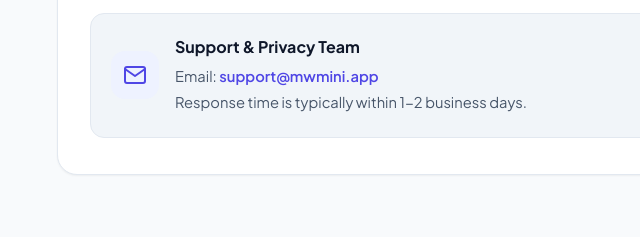
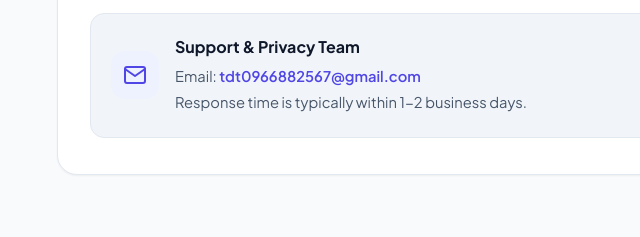
Before and after one commit to tranduytung0966882567/mw_mini_policy, a plain HTML site: page index.html in a window 1280 px wide. Shown: the part 3453-3690 px from the top of the page, 343-983 px from the left. Drawn offline with Linux system fonts and the light colour scheme.

Commit message:
Update support email address in index.html

```diff
--- a/index.html
+++ b/index.html
@@ -243,7 +243,7 @@
           </div>
           <div class="contact-details">
             <h4>Support & Privacy Team</h4>
-            <p>Email: <a href="mailto:support@mwmini.app">support@mwmini.app</a></p>
+            <p>Email: <a href="mailto:tdt0966882567@gmail.com">tdt0966882567@gmail.com</a></p>
             <p class="contact-sub">Response time is typically within 1-2 business days.</p>
           </div>
         </div>
```
